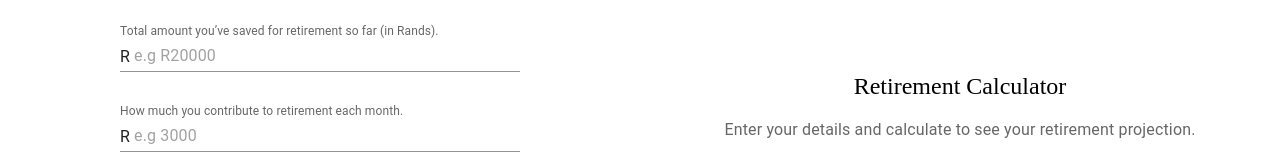
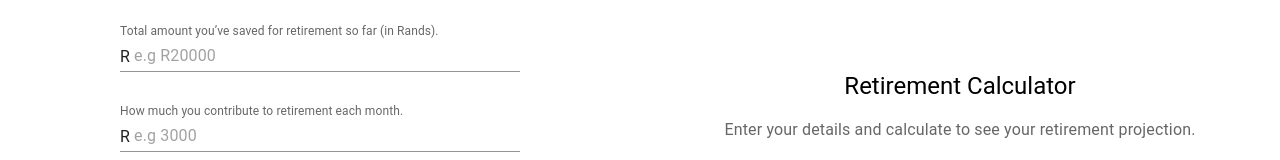
Before and after one commit to BrynWatson/retirement-calculator, a React (Vite) app: page / in a window 1280 px wide. Shown: the part 176-336 px from the top of the page. Built offline with nearby package versions, Linux system fonts and the light colour scheme.

Commit message:
Remove cursive

```diff
--- a/src/features/calculator/components/calculator-results.tsx
+++ b/src/features/calculator/components/calculator-results.tsx
@@ -10,7 +10,6 @@ type ProjectionYear = {
 type CalculatorResultsProps = {
   projection: ProjectionYear[] | null;
 };
-
 
 export const CalculatorResults = ({ projection }: CalculatorResultsProps) => {
   if (!projection) {
@@ -26,7 +25,7 @@ export const CalculatorResults = ({ projection }: CalculatorResultsProps) => {
           <Typography
             variant="h5"
             gutterBottom
-            sx={{ mb: 2, fontFamily: "cursive", textAlign: "center" }}
+            sx={{ mb: 2, textAlign: "center" }}
           >
             Retirement Calculator
           </Typography>
```
